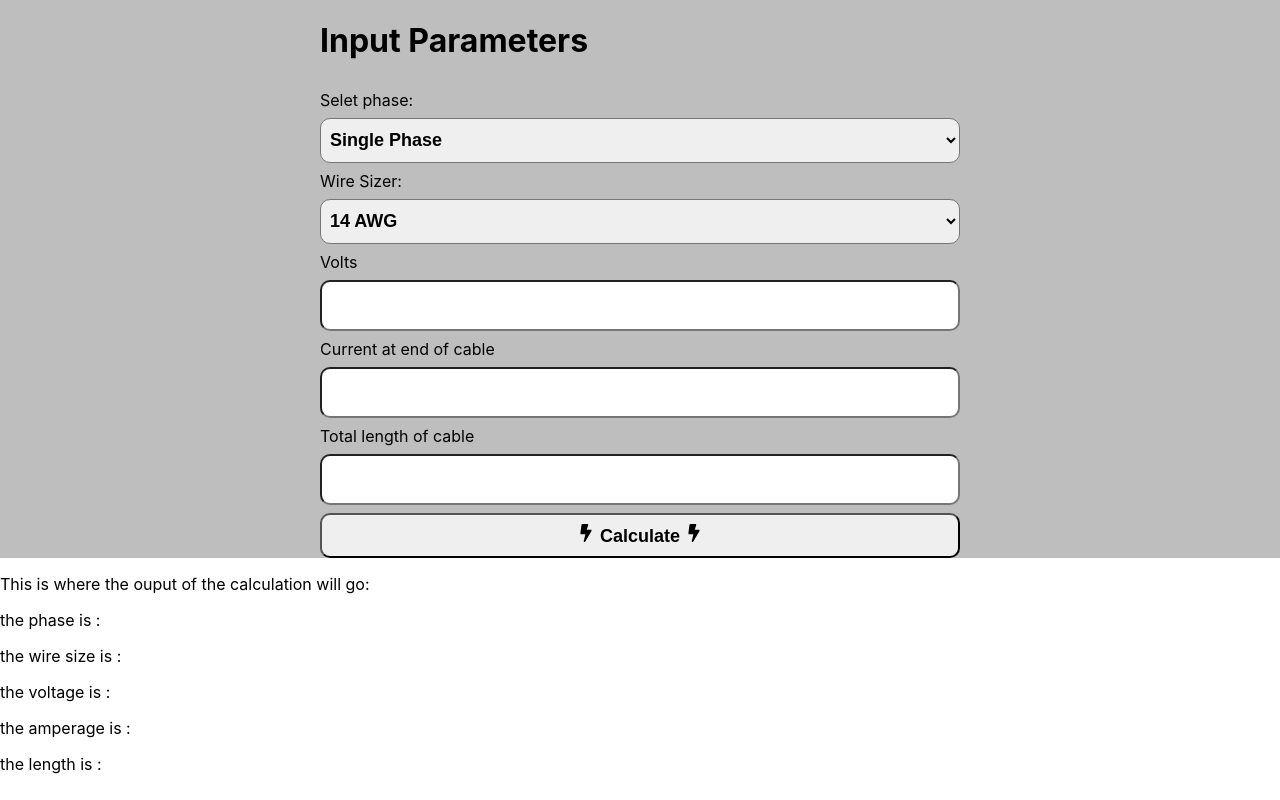
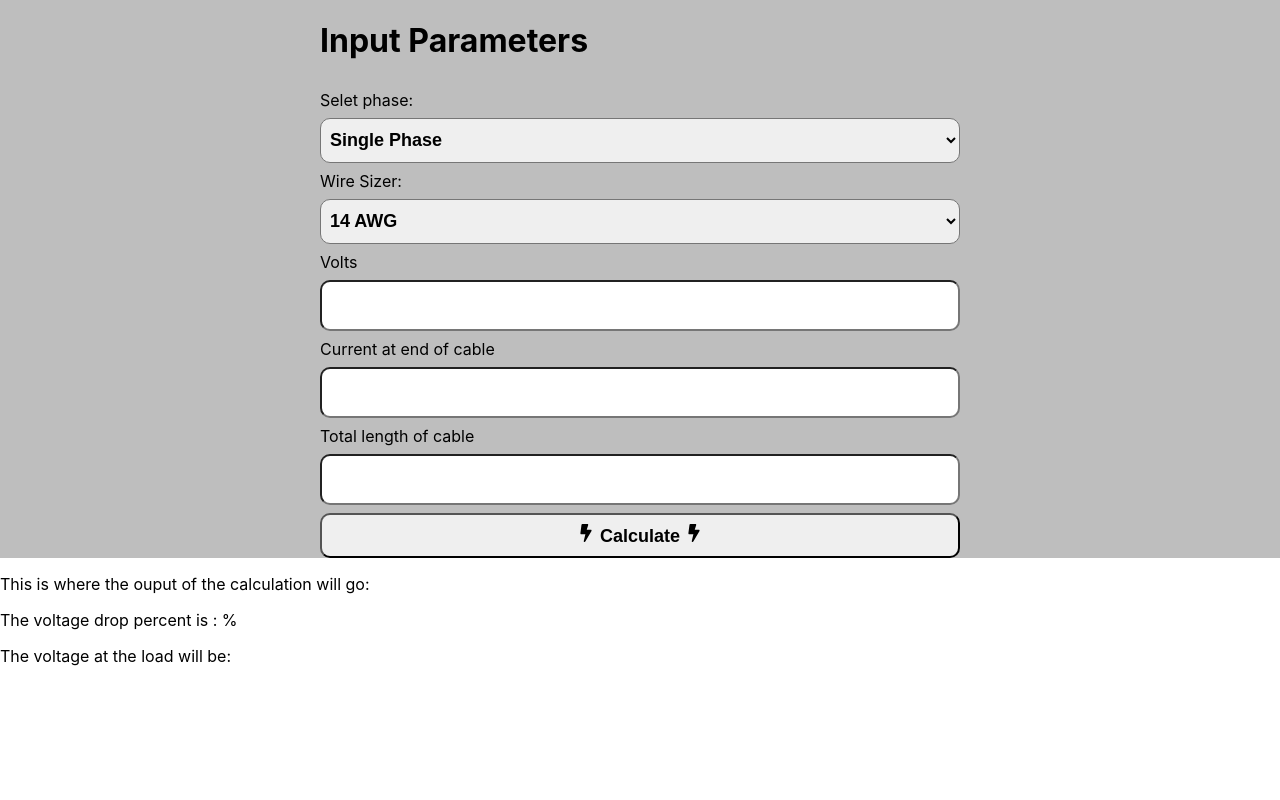
Before and after one commit to Jordan-weeks/voltage-calc, a React (Create React App) app: page / in a window 1280 px wide. Built offline with nearby package versions, Linux system fonts and the light colour scheme.

Commit message:
working calculator

```diff
--- a/src/App.js
+++ b/src/App.js
@@ -10,14 +10,37 @@ function App() {
   const [amps, setAmps] = useState('')
   const [length, setLength] = useState('')
   const [voltageDropPercent, setVoltageDropPercent] = useState('')
+  const [endOfLineVolts, setEndOfLineVolts] = useState('')
   const [minSize, setMinSize] = useState('')
   const [maxDistance, setMaxDistance] = useState('')
 
 
   return (
     <div>
-    <InputParameters phase = {phase} setPhase= {setPhase} size={size} setSize={setSize} volts={volts} setVolts={setVolts} amps={amps} setAmps={setAmps} length={length} setLength={setLength}/>
-    <Output phase={phase} size={size} volts={volts} amps={amps} length={length} />
+    <InputParameters phase = {phase}
+     setPhase= {setPhase}
+     size={size}
+     setSize={setSize}
+     volts={volts}
+     setVolts={setVolts}
+     amps={amps}
+     setAmps={setAmps}
+     length={length}
+     setLength={setLength}
+     voltageDropPercent= {voltageDropPercent}
+     setVoltageDropPercent = {setVoltageDropPercent}
+     setEndOfLineVolts ={setEndOfLineVolts}
+
+     />
+    <Output
+    phase={phase}
+    size={size}
+    volts={volts}
+    amps={amps}
+    length={length}
+    voltageDropPercent={voltageDropPercent}
+    endOfLineVolts = {endOfLineVolts}
+    />
     </div>
   );
 }
--- a/src/components/InputParameters.js
+++ b/src/components/InputParameters.js
@@ -1,14 +1,18 @@
 import React from 'react'
 import '../styles/InputParameters.css'
 import {FaBolt} from 'react-icons/fa'
+import { calculateVdPercent } from './VoltageCalculation'
 
 
 
 
-function InputParameters( {phase, setPhase, size, setSize, volts, setVolts, amps, setAmps, length, setLength, handleSubmit}) {
+function InputParameters( {phase, setPhase, size, setSize, volts, setVolts, amps, setAmps, length, setLength, voltageDropPercent, setVoltageDropPercent, setEndOfLineVolts, handleSubmit}) {
     const voltageDropCalc = (e) =>{
         e.preventDefault()
-        console.log("check")
+        console.log(calculateVdPercent(phase, size, volts, amps, length))
+        setVoltageDropPercent(calculateVdPercent(phase, size, volts, amps, length).vdPercent.toFixed(2))
+        setEndOfLineVolts(calculateVdPercent(phase, size, volts, amps, length).endOfLineVolts.toFixed(0))
+
 
     }
 
@@ -28,17 +32,17 @@ function InputParameters( {phase, setPhase, size, setSize, volts, setVolts, amps
         <option value="3">Three Phase</option>
     </select>
     <label htmlFor="size">Wire Sizer:</label>
-    <select name="" id="size" onChange={(e) => setSize(e.target.value)}>
-        <option value="14">14 AWG</option>
-        <option value="12">12 AWG</option>
-        <option value="10">10 AWG</option>
-        <option value="8">8 AWG</option>
-        <option value="6">6 AWG</option>
-        <option value="4">4 AWG</option>
-        <option value="3">3 AWG</option>
-        <option value="2">2 AWG</option>
-        <option value="1">1 AWG</option>
-        <option value="1/0">1/0 AWG</option>
+    <select name="" id="size" value={size} onChange={(e) => setSize(e.target.value)}>
+        <option value="3.14">14 AWG</option>
+        <option value="1.98">12 AWG</option>
+        <option value="1.24">10 AWG</option>
+        <option value=".778">8 AWG</option>
+        <option value=".491">6 AWG</option>
+        <option value=".308">4 AWG</option>
+        <option value=".245">3 AWG</option>
+        <option value=".194">2 AWG</option>
+        <option value=".154">1 AWG</option>
+        <option value=".122">1/0 AWG</option>
     </select>
     <label htmlFor="volts">Volts</label>
     <input type="text" id='volts' value={volts} onChange={(e) => setVolts(checkForNumber(e))} />
--- a/src/components/Output.js
+++ b/src/components/Output.js
@@ -1,14 +1,14 @@
 import React from 'react'
+import { calculateVdPercent } from './VoltageCalculation'
 
 function Output(props) {
+  // calculateVdPercent(props.phase, props.size, props.volts, props.amps, props.length)
   return (
     <div>
     <p>This is where the ouput of the calculation will go: </p>
-    <p>the phase is :{props.phase}</p>
-    <p>the wire size is :{props.size}</p>
-    <p>the voltage is :{props.volts}</p>
-    <p>the amperage is :{props.amps}</p>
-    <p>the length is :{props.length}</p>
+
+    <p>The voltage drop percent is : {props.voltageDropPercent}%</p>
+    <p>The voltage at the load will be: {props.endOfLineVolts}</p>
 
 
     </div>
--- a/src/components/VoltageCalculation.js
+++ b/src/components/VoltageCalculation.js
@@ -0,0 +1,43 @@
+// Voltage Drop Equations
+
+// Voltage Drop = √3 I ( R Cos θ + X Sin θ) L
+//  3∅
+// Voltage Drop = 21 ( R Cos θ + X Sin θ) L
+//  1∅
+
+// Voltage Drop = in volts (V)
+
+// I = Current in amperes
+// R= Conductive resistance in ohms/ 1000 ft.
+// X= Conductor inductive reactance in ohms/1000 ft.
+// L= one way length of circuit ( source to load) in thousands of feet (K ft.)
+// Z = Complex impedance ohms/ 1000 ft. obtain from Tables.
+// θ = Phase angle of load
+// Cos θ = Power Factor: Motors see 6-5, 6-6, .6-.8 is usual see 5-1 to 5-8 for more power factor calculations,
+// also 8-2
+// Given voltage drop, find wire size
+// Voltage Drop 3∅ = √3 I (Z) L
+// Z = Voltage Drop = Vd
+//  √3 I L √3 IL
+// Voltage Drop 1 ∅= 21 (Z) L
+// Z = Voltage Drop = Vd
+//  2 I L 2 IL
+
+
+
+
+export  const calculateVdPercent = (phase, size, volts, amps, length) =>{
+        let phaseNumber = phase == 1 ? 2 : 1.732
+        let conductorType = 12.9
+        // let voltage = volts
+
+
+        // voltage lost
+        let lostVoltage = (phaseNumber * size * amps * length) / 1000
+        // volts at end of line
+        let endOfLineVolts = volts -lostVoltage
+       let vdPercent = (lostVoltage/volts) *100 *.9
+
+        return {endOfLineVolts: endOfLineVolts,
+                vdPercent: vdPercent}
+    }
--- a/src/styles/InputParameters.css
+++ b/src/styles/InputParameters.css
@@ -10,7 +10,7 @@ form{
     flex-direction: column;
     gap: .5em
 }
-form > input, form>select,form>select>option {
+form > input, form>select, form>select>option {
     font-size: 18px;
     font-weight: 600;
     min-height: 2.5em;
```
